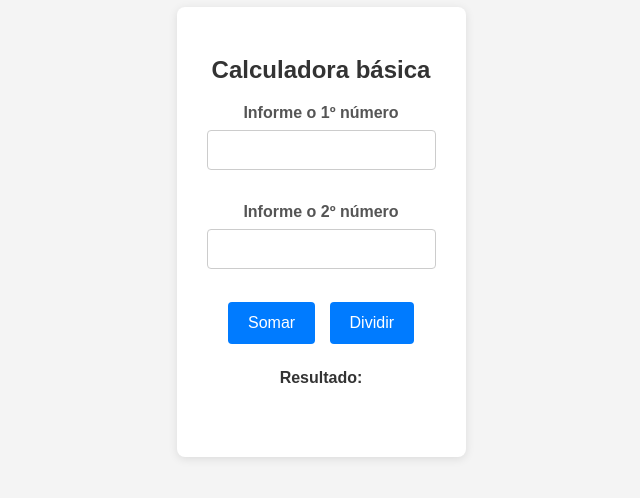
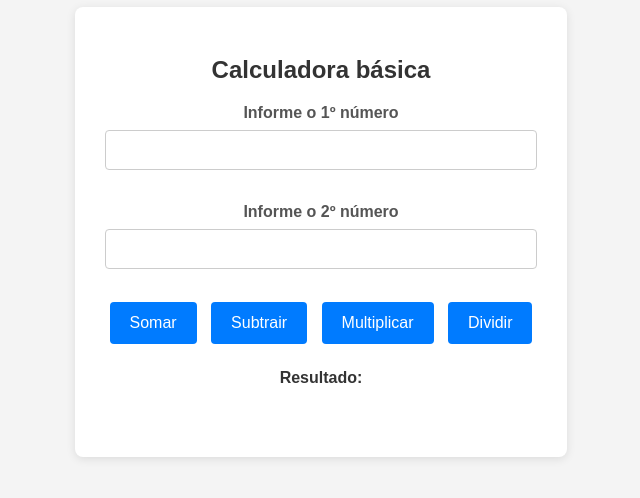
Before and after one commit to danielbaumannbr/formulario, a plain HTML site: page index.html in a window 1280 px wide. Shown: the part 168-666 px from the top of the page, without its empty margins (319-959 px from the left). Drawn offline with Linux system fonts and the light colour scheme.

Commit message:
Add subtract and multiply operations to calculator
Added 'Subtrair' and 'Multiplicar' buttons to the calculator form and implemented corresponding cases in the calcular function to support subtraction and multiplication operations.

```diff
--- a/index.html
+++ b/index.html
@@ -85,6 +85,8 @@ h4 {
         <label for="num2">Informe o 2º número</label>
         <input id="num2" type="number"> <br><br>
         <button type="button" onclick="calcular('somar')">Somar</button>
+        <button type="button" onclick="calcular('subtrair')">Subtrair</button>
+        <button type="button" onclick="calcular('multiplicar')">Multiplicar</button>
         <button type="button" onclick="calcular('dividir')">Dividir</button>
     </form>
     <h4>Resultado:</h4>
@@ -98,6 +100,12 @@ h4 {
           switch(operacao){
             case 'somar':
                 resultado=num1+num2;
+                break;
+            case 'subtrair':
+                resultado=num1-num2;
+                break;
+            case 'multiplicar':
+                resultado=num1*num2;
                 break;
             case 'dividir':
                 if(num2!=0){
```
